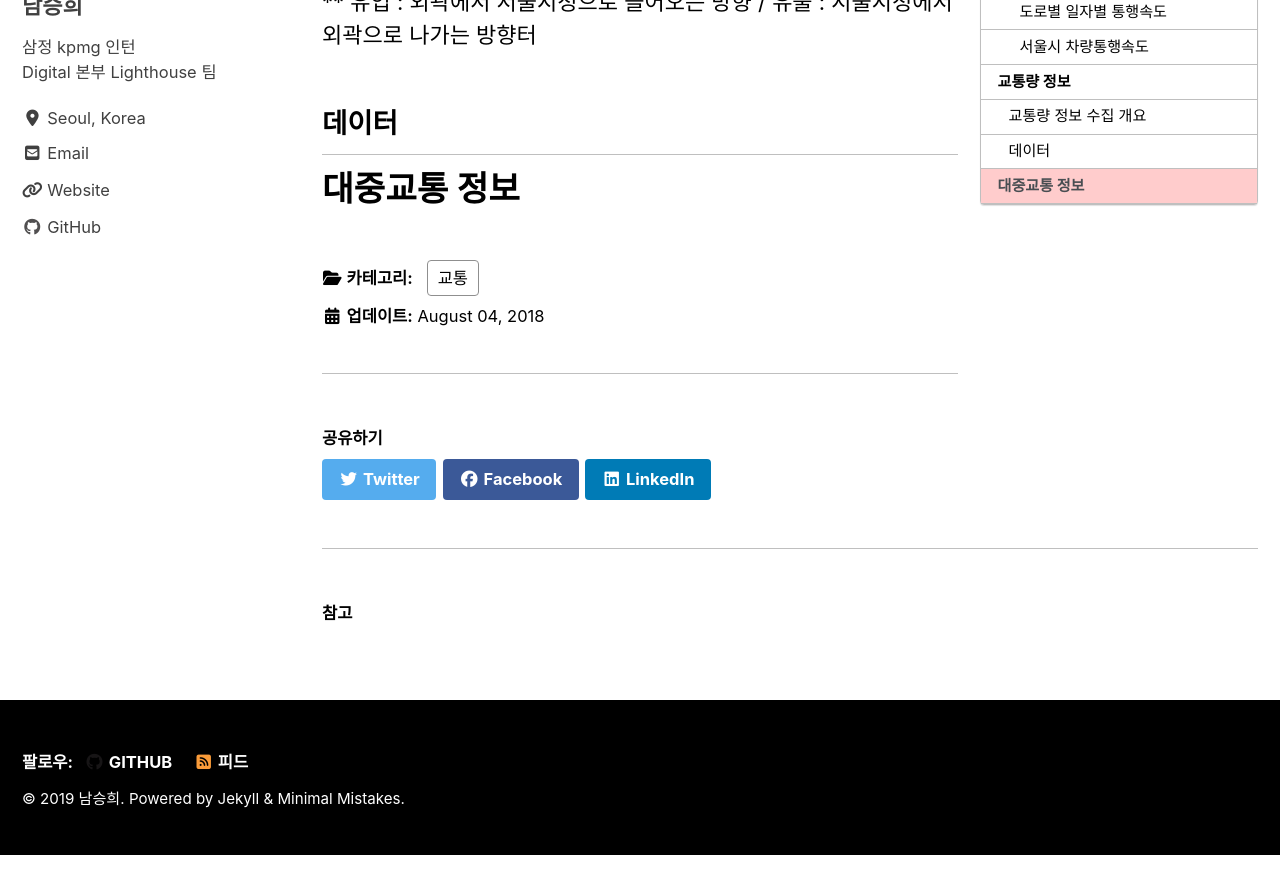
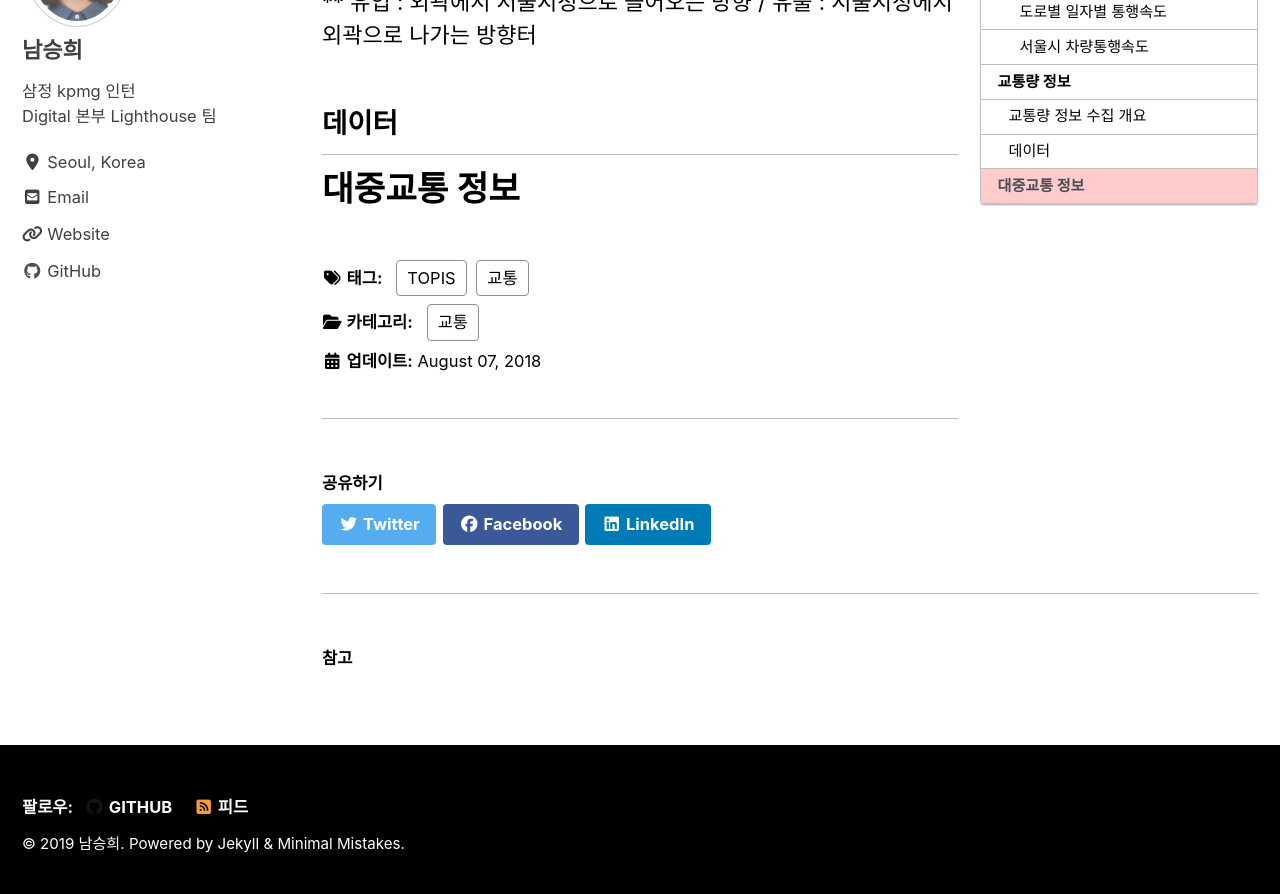
Before and after one commit to nseunghee97/real-estate-public-data, a Jekyll site: the page built from _posts/2019-08-07-test.md, in a window 1280 px wide and 900 px high, scrolled down 4215 px. Shown: the top 894 px of the window. Built offline with Jekyll 4.4.1, drawn with Linux system fonts in a browser that asks for light colours; cached includes are drawn as plain includes; nearby versions of some CDN libraries; before the commit the page ends 5070 px from its top, so only the background shows below that.

Commit message:
Update 2019-08-07-test.md

```diff
--- a/_posts/2019-08-07-test.md
+++ b/_posts/2019-08-07-test.md
@@ -2,7 +2,10 @@
 title : "서울시 교통정보 시스템 - TOPIS"
 categories:
   - 교통
-last_modified_at: 2018-08-04T16:20:00+09:00
+tags:
+  - 교통
+  - TOPIS
+last_modified_at: 2018-08-07T16:20:00+09:00
 toc: true
 toc_sticky: true
 read_time: false
```
